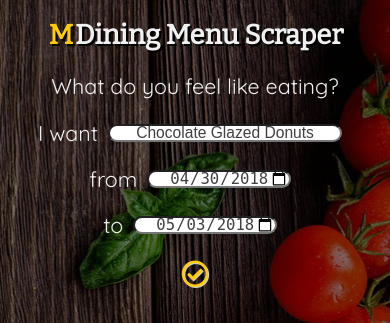
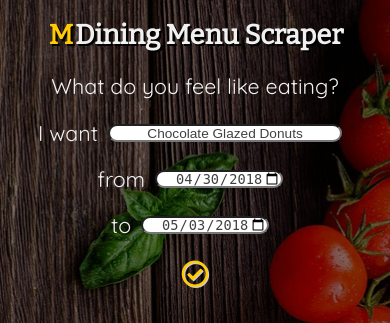
Before and after one commit to patrickxchong/mdiner, a Flask app: page / in a window 390 px wide. Shown: the top 323 px of the page. Run offline with Flask 2, Linux system fonts and the light colour scheme; some libraries are stand-ins or nearby versions.

Commit message:
continue testing

```diff
--- a/static/home.css
+++ b/static/home.css
@@ -134,7 +134,7 @@ a {
     height: 4.5vw;
     border-radius: 20px;
     margin: 0px 10px;
-    font-size: 4vw;
+    font-size: 3.5vw;
     color: #404040;
   }
   #food_input {
```
